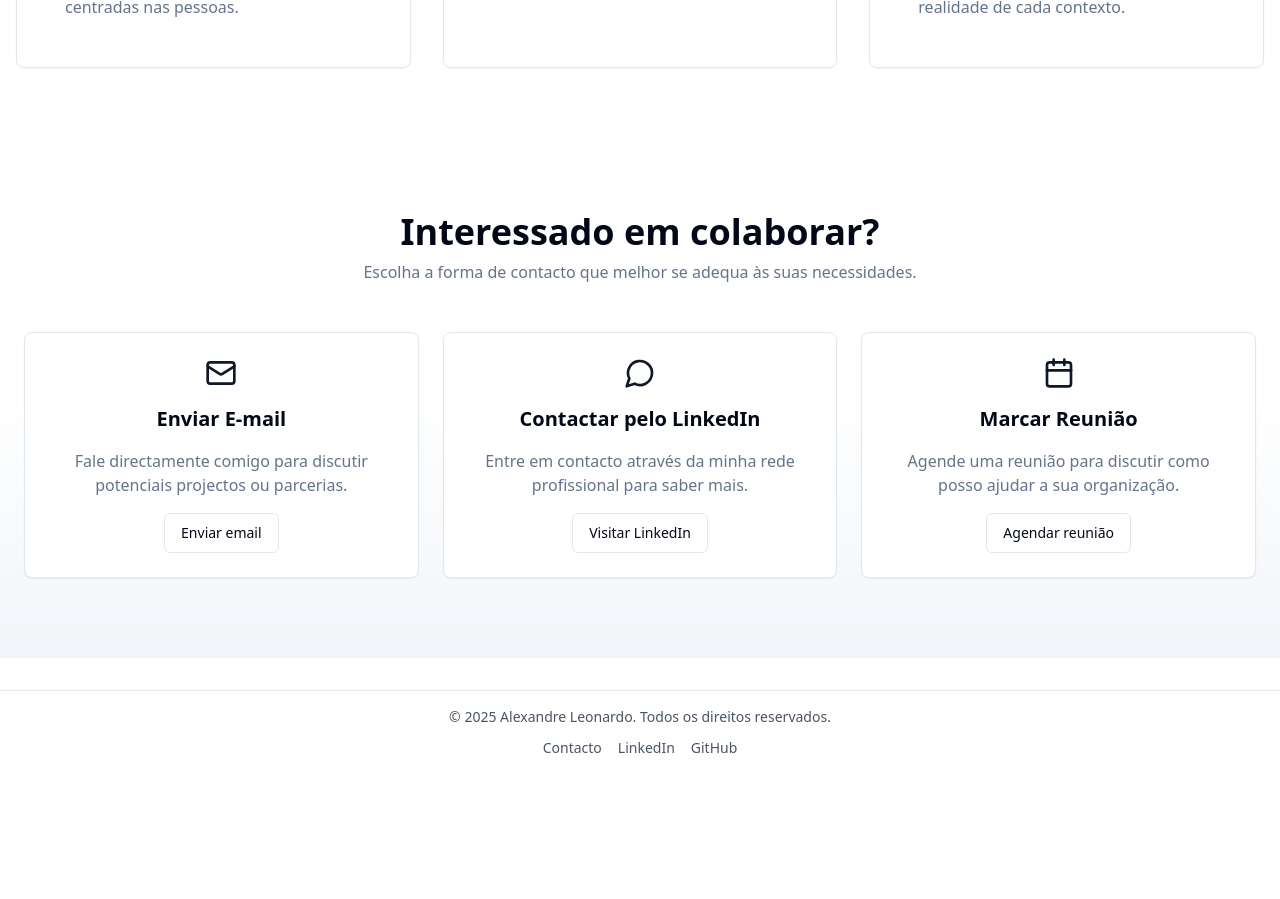
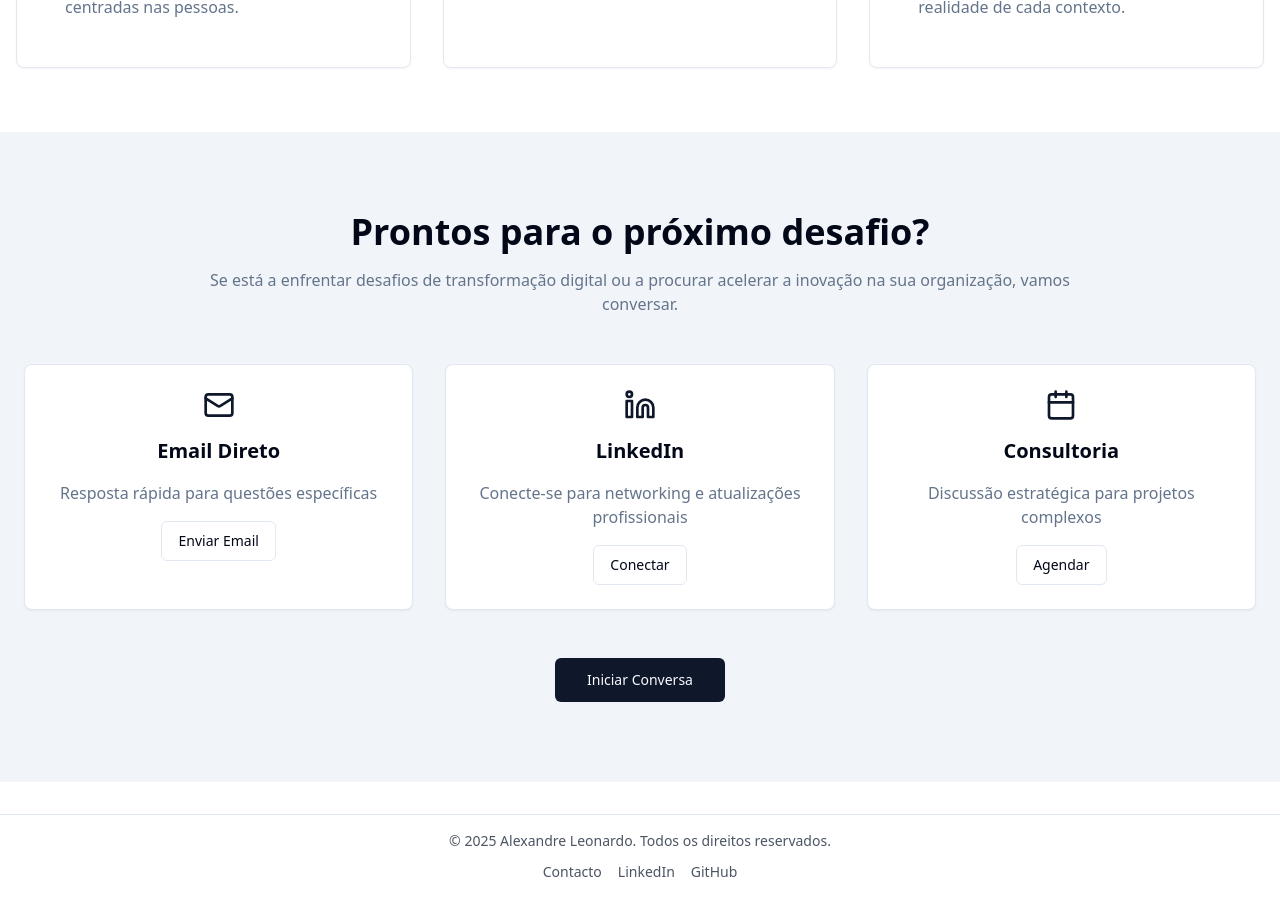
Before and after one commit to AlexandreLeonardo12/timeline-evolution, a React (Vite) app: page / in a window 1280 px wide. Shown: the part 1700-2599 px from the top of the page. Before the commit the page ends 2475 px from the top, so only its background shows below. Built offline with nearby package versions, Linux system fonts and the light colour scheme.

Commit message:
Update ContactCTA component to match new landing page design

```diff
--- a/src/components/ContactCTA.tsx
+++ b/src/components/ContactCTA.tsx
@@ -1,78 +1,56 @@
 import { Button } from "@/components/ui/button";
 import { Card, CardContent } from "@/components/ui/card";
-import { Mail, MessageCircle, Calendar } from "lucide-react";
+import { Mail, Linkedin, Calendar } from "lucide-react";
 
-/**
- * A simple call-to-action section encouraging visitors to get in touch.
- *
- * This component displays three contact methods: email, chat (e.g. LinkedIn) and
- * meeting scheduling. It does not rely on any translation infrastructure and
- * can easily be extended with new contact channels.
- */
 export default function ContactCTA() {
   return (
-    <section className="py-20 bg-gradient-to-b from-background via-background/50 to-muted">
+    <section className="py-20 bg-muted">
       <div className="container mx-auto px-6">
-        <div className="max-w-4xl mx-auto text-center mb-12">
-          <h2 className="text-3xl md:text-4xl font-bold mb-2 text-foreground">
-            Interessado em colaborar?
+        <div className="max-w-4xl mx-auto text-center mb-12 space-y-4">
+          <h2 className="text-3xl md:text-4xl font-bold">
+            Prontos para o próximo desafio?
           </h2>
           <p className="text-muted-foreground">
-            Escolha a forma de contacto que melhor se adequa às suas necessidades.
+            Se está a enfrentar desafios de transformação digital ou a procurar acelerar a inovação na sua organização, vamos conversar.
           </p>
         </div>
-        <div className="grid md:grid-cols-3 gap-6">
-          {/* E-mail Card */}
+        <div className="grid gap-8 md:grid-cols-3">
+          {/* Email Direto */}
           <Card className="hover:shadow-lg transition-shadow">
             <CardContent className="p-6 text-center space-y-4">
               <Mail className="h-8 w-8 mx-auto text-primary" />
-              <h3 className="text-xl font-semibold">Enviar E-mail</h3>
+              <h3 className="text-xl font-semibold">Email Direto</h3>
               <p className="text-muted-foreground">
-                Fale directamente comigo para discutir potenciais projectos ou parcerias.
+                Resposta rápida para questões específicas
               </p>
-              <Button asChild variant="outline">
-                <a href="mailto:alexandreleonardo.pt@gmail.com">Enviar email</a>
-              </Button>
+              <Button variant="outline">Enviar Email</Button>
             </CardContent>
           </Card>
-          {/* Chat Card */}
+          {/* LinkedIn */}
           <Card className="hover:shadow-lg transition-shadow">
             <CardContent className="p-6 text-center space-y-4">
-              <MessageCircle className="h-8 w-8 mx-auto text-primary" />
-              <h3 className="text-xl font-semibold">Contactar pelo LinkedIn</h3>
+              <Linkedin className="h-8 w-8 mx-auto text-primary" />
+              <h3 className="text-xl font-semibold">LinkedIn</h3>
               <p className="text-muted-foreground">
-                Entre em contacto através da minha rede profissional para saber mais.
+                Conecte-se para networking e atualizações profissionais
               </p>
-              <Button asChild variant="outline">
-                <a
-                  href="https://www.linkedin.com/in/alexandre-leonardo/"
-                  target="_blank"
-                  rel="noopener noreferrer"
-                >
-                  Visitar LinkedIn
-                </a>
-              </Button>
+              <Button variant="outline">Conectar</Button>
             </CardContent>
           </Card>
-          {/* Meeting Card */}
+          {/* Consultoria */}
           <Card className="hover:shadow-lg transition-shadow">
             <CardContent className="p-6 text-center space-y-4">
               <Calendar className="h-8 w-8 mx-auto text-primary" />
-              <h3 className="text-xl font-semibold">Marcar Reunião</h3>
+              <h3 className="text-xl font-semibold">Consultoria</h3>
               <p className="text-muted-foreground">
-                Agende uma reunião para discutir como posso ajudar a sua organização.
+                Discussão estratégica para projetos complexos
               </p>
-              <Button asChild variant="outline">
-                <a
-                  href="https://calendly.com/"
-                  target="_blank"
-                  rel="noopener noreferrer"
-                >
-                  Agendar reunião
-                </a>
-              </Button>
+              <Button variant="outline">Agendar</Button>
             </CardContent>
           </Card>
+        </div>
+        <div className="text-center mt-12">
+          <Button size="lg">Iniciar Conversa</Button>
         </div>
       </div>
     </section>
```
